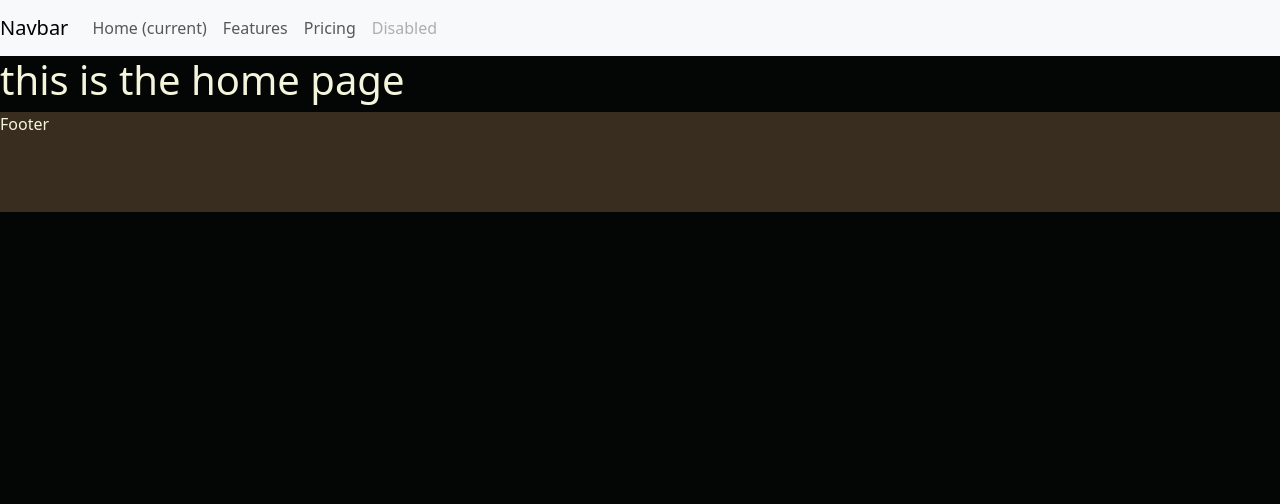
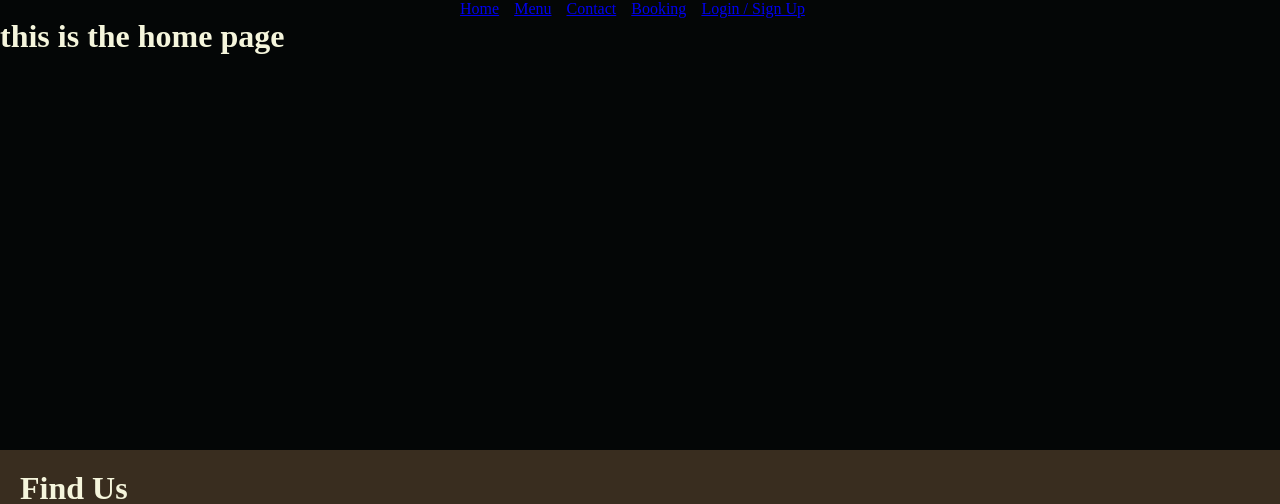
Before and after one commit to SaraTisell/afiyet-olsun, a Django app: page / in a window 1280 px wide. Shown: the top 504 px of the page. Run offline with Django 4.2, Linux system fonts and the light colour scheme.

Commit message:
Update footer & nav, add css, implement  maps

```diff
--- a/static/css/style.css
+++ b/static/css/style.css
@@ -1,9 +1,46 @@
+* {
+    padding: 0;
+    margin: 0;
+    box-sizing: border-box;
+}
+
 body {
     background-color: #040606;
     color: beige;
+    min-height: 100vh;
+    display: flex;
+    flex-direction: column;
+}
+
+main {
+    flex: 1 0 auto;
+}
+
+.header-container {
+    display: flex;
+    justify-content: center;
+    align-items: center;
+    flex-direction: row;
+}
+
+.nav-bar nav ul {
+    list-style: none;
+    display: flex;
+    justify-content: flex-end;
+}
+
+.nav-bar nav ul li {
+    margin-right: 15px;
 }
 
 footer {
-    height: 100px;
     background-color: #392d1f;
+    color: beige;
+    position: relative;
+    left: 0;
+    right: 0;
+    width: 100%;
+    height: 350px;
+    padding: 20px;
+
 }
--- a/templates/base.html
+++ b/templates/base.html
@@ -15,9 +15,9 @@
     <link rel="apple-touch-icon" sizes="180x180" href="{% static 'favicon/apple-touch-icon.png' %}">
     <link rel="icon" type="image/png" sizes="32x32" href="{% static 'favicon/favicon-32x32.png' %}">
     <link rel="icon" type="image/png" sizes="16x16" href="{% static 'favicon/favicon-16x16.png' %}">
-    <!-- Boostrap Css -->
+    <!-- Boostrap Css
     <link href="https://cdn.jsdelivr.net/npm/bootstrap@5.3.2/dist/css/bootstrap.min.css" rel="stylesheet" integrity="sha384-T3c6CoIi6uLrA9TneNEoa7RxnatzjcDSCmG1MXxSR1GAsXEV/Dwwykc2MPK8M2HN" crossorigin="anonymous">
-
+    -->
     <!-- Custom Css -->
     <link rel="stylesheet" href="{% static 'css/style.css' %}">
 
@@ -25,29 +25,26 @@
 </head>
 <body>
     <header>
+      <div class="header-container">
+        <div id="header-logo"><img src="" alt=""></div>
         <!-- Navigation -->
-        <nav class="navbar navbar-expand-lg navbar-light bg-light">
-            <a class="navbar-brand" href="#">Navbar</a>
-            <button class="navbar-toggler" type="button" data-toggle="collapse" data-target="#navbarNav" aria-controls="navbarNav" aria-expanded="false" aria-label="Toggle navigation">
-              <span class="navbar-toggler-icon"></span>
-            </button>
-            <div class="collapse navbar-collapse" id="navbarNav">
-              <ul class="navbar-nav">
-                <li class="nav-item active">
-                  <a class="nav-link" href="#">Home <span class="sr-only">(current)</span></a>
-                </li>
-                <li class="nav-item">
-                  <a class="nav-link" href="#">Features</a>
-                </li>
-                <li class="nav-item">
-                  <a class="nav-link" href="#">Pricing</a>
-                </li>
-                <li class="nav-item">
-                  <a class="nav-link disabled" href="#" tabindex="-1" aria-disabled="true">Disabled</a>
-                </li>
-              </ul>
-            </div>
+        <div class="nav-bar">
+          <nav>
+            <ul>
+              <li><a href="#">Home</a></li>
+              <li><a href="#">Menu</a></li>
+              <li><a href="#">Contact</a></li>
+              {% if user.is.authenticated %}
+              <li><a href="#">Reservations</a></li>
+              <li><a href="#">Logout</a></li>
+              {% else %}
+              <li><a href="#">Booking</a></li>
+              <li><a href="#">Login / Sign Up</a></li>
+              {% endif %}
+            </ul>
           </nav>
+        </div>
+      </div>
     </header>
 
     <main>
@@ -58,8 +55,17 @@
 
 
 
+
     <footer>
-        <p>Footer</p>
+      <div class="map">
+        <h1>Find Us</h1>
+        <iframe src="https://www.google.com/maps/embed?pb=!1m18!1m12!1m3!1d18025.016010853265!2d12.971476661302642!3d55.61720906076313!2m3!1f0!2f0!3f0!3m2!1i1024!2i768!4f13.1!3m3!1m2!1s0x4653a41087cdfd33%3A0x8a784deb2901c8b7!2sScaniabadet!5e0!3m2!1ssv!2sse!4v1707561734227!5m2!1ssv!2sse"
+          width="250" height="250" style="border:0;" allowfullscreen="" loading="lazy"
+          referrerpolicy="no-referrer-when-downgrade"></iframe>
+      </div>
+      <div class="opening-hours"></div>
+      <div class="logo"></div>
     </footer>
+
 </body>
 </html>
```
Also changed, not shown: 1 other file.
